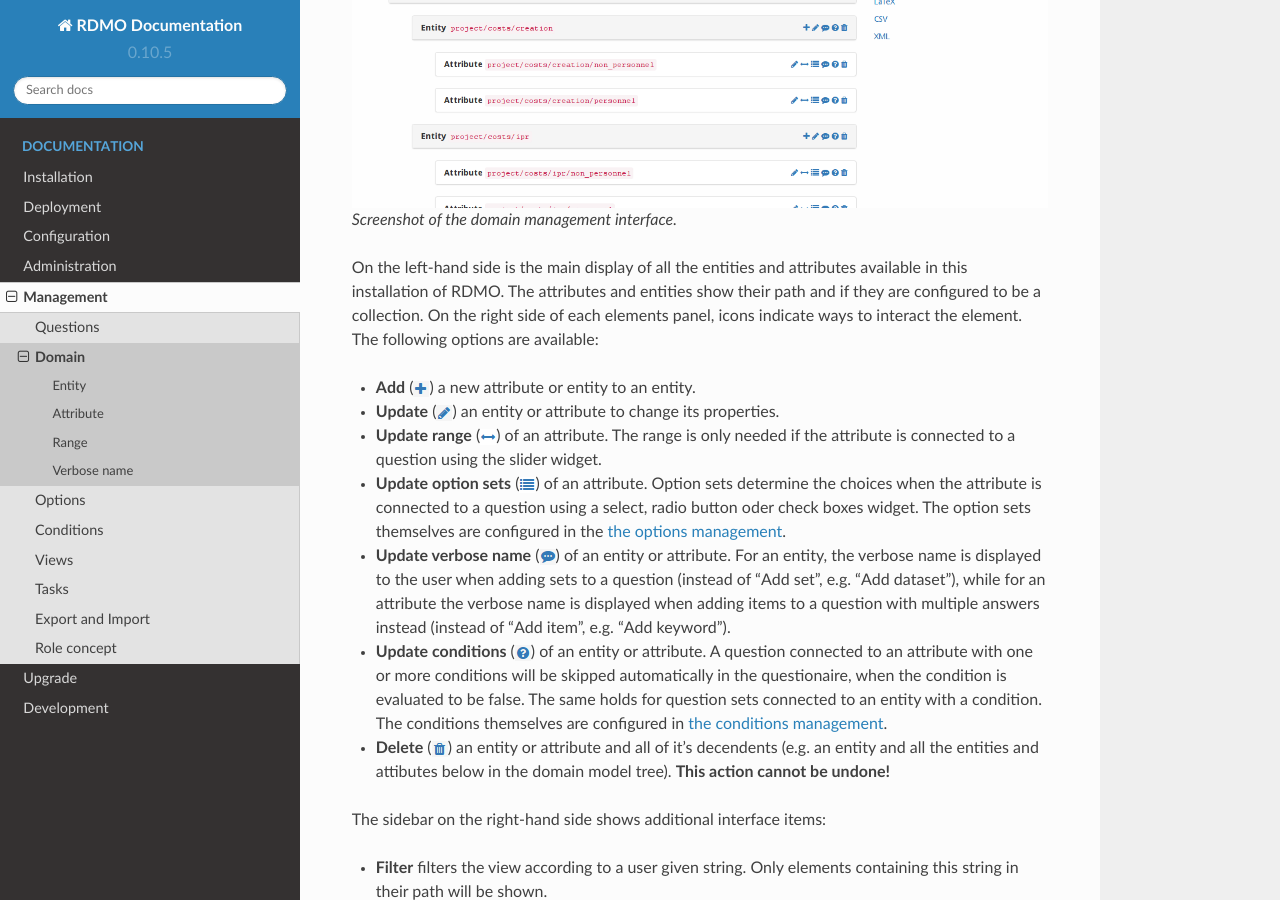
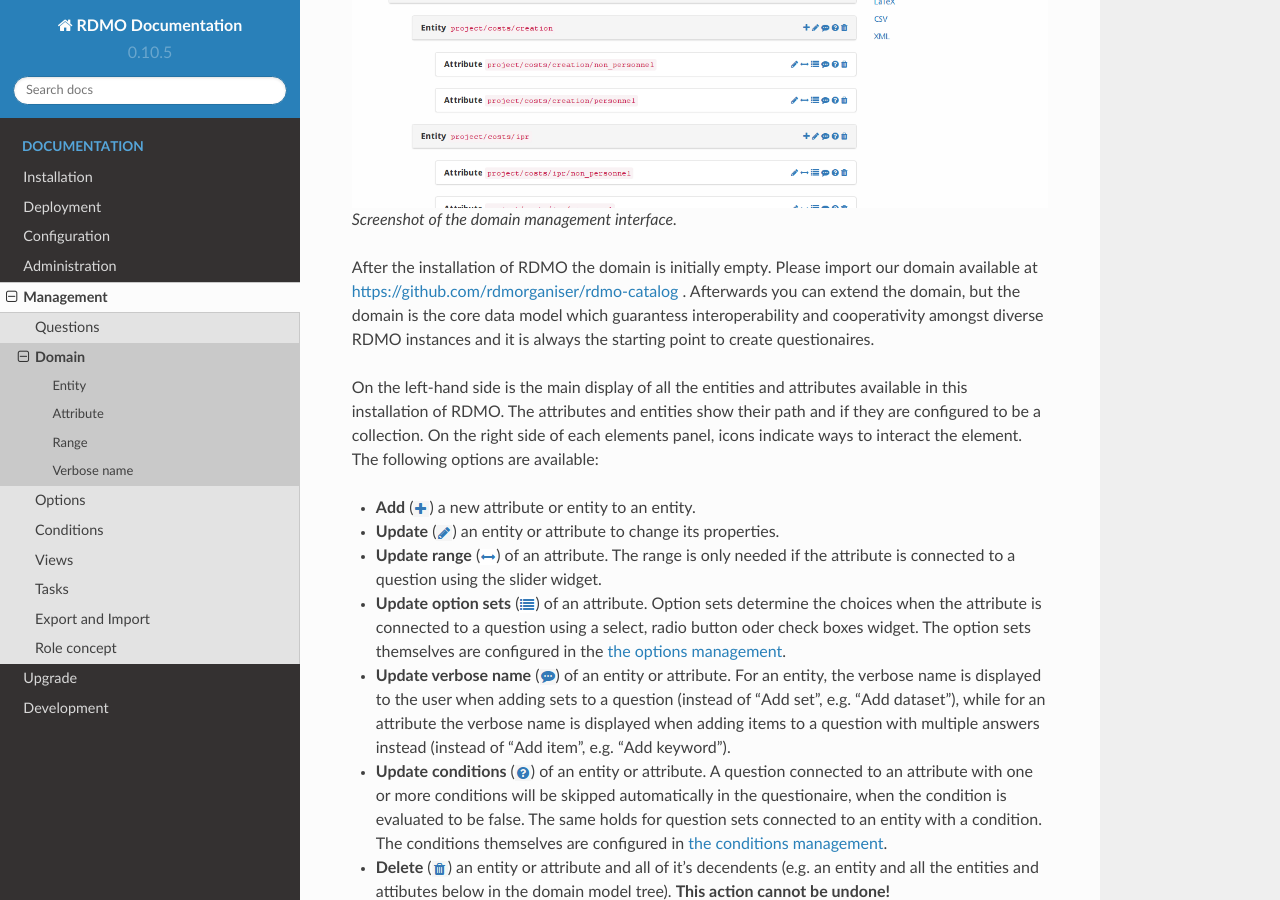
Before and after one commit to rdmorganiser/rdmo-docs, a Sphinx documentation site: the page built from docs/management/domain.rst, in a window 1280 px wide and 900 px high, scrolled down 522 px. Built offline with Sphinx 7.4.7 and the Read the Docs theme 2.0.0, drawn with Linux system fonts in a browser that asks for light colours.

Commit message:
add info about domain xml

```diff
--- a/docs/management/domain.rst
+++ b/docs/management/domain.rst
@@ -7,6 +7,9 @@
    :target: ../_static/img/screens/domain.png
 
    Screenshot of the domain management interface.
+
+After the installation of RDMO the domain is initially empty. Please import our domain available at https://github.com/rdmorganiser/rdmo-catalog . Afterwards you can extend the domain, but the domain is the core data model which guarantess interoperability and cooperativity amongst diverse RDMO instances and it is always the starting point to create questionaires.
+
 
 On the left-hand side is the main display of all the entities and attributes available in this installation of RDMO. The attributes and entities show their path and if they are configured to be a collection. On the right side of each elements panel, icons indicate ways to interact the element. The following options are available:
 
```
